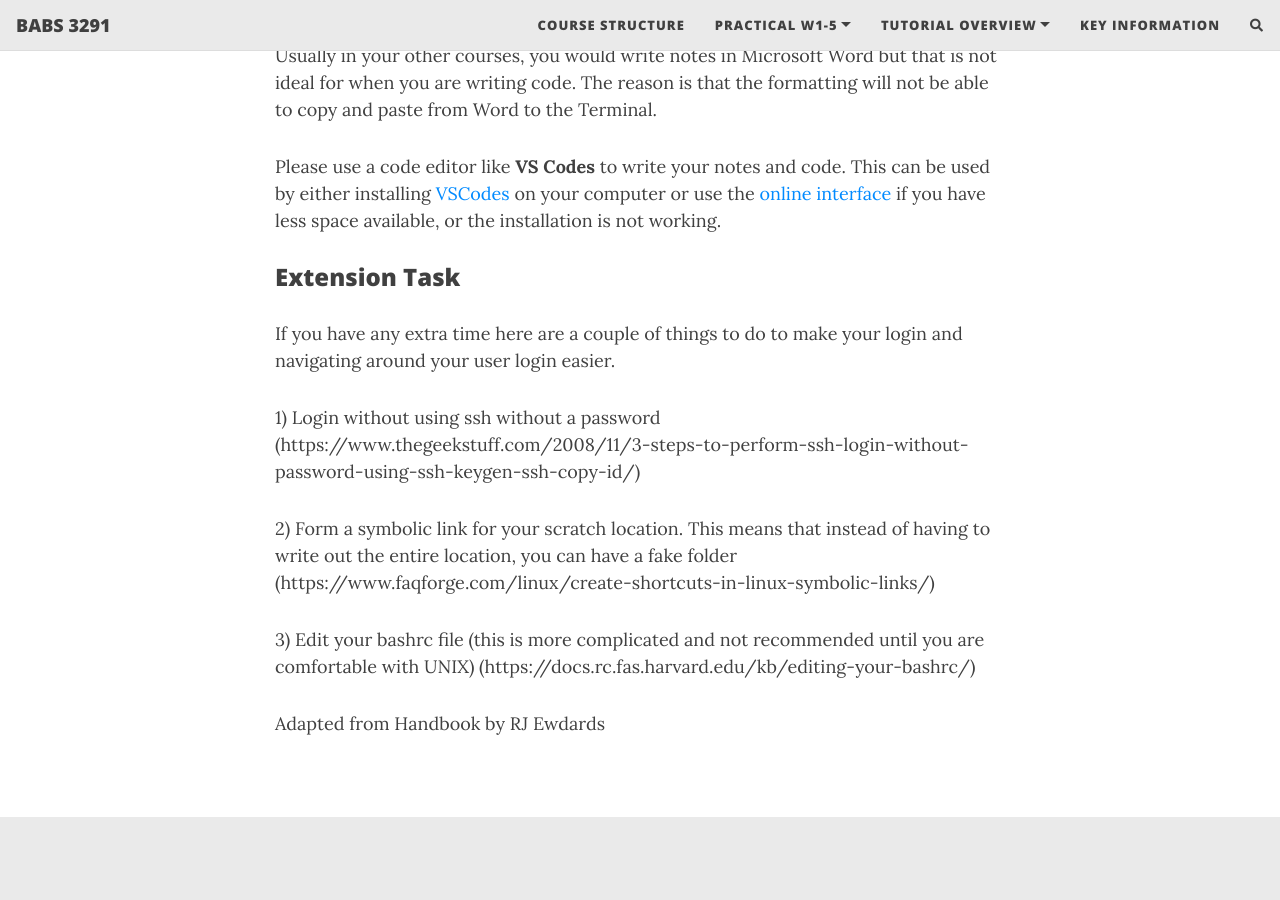
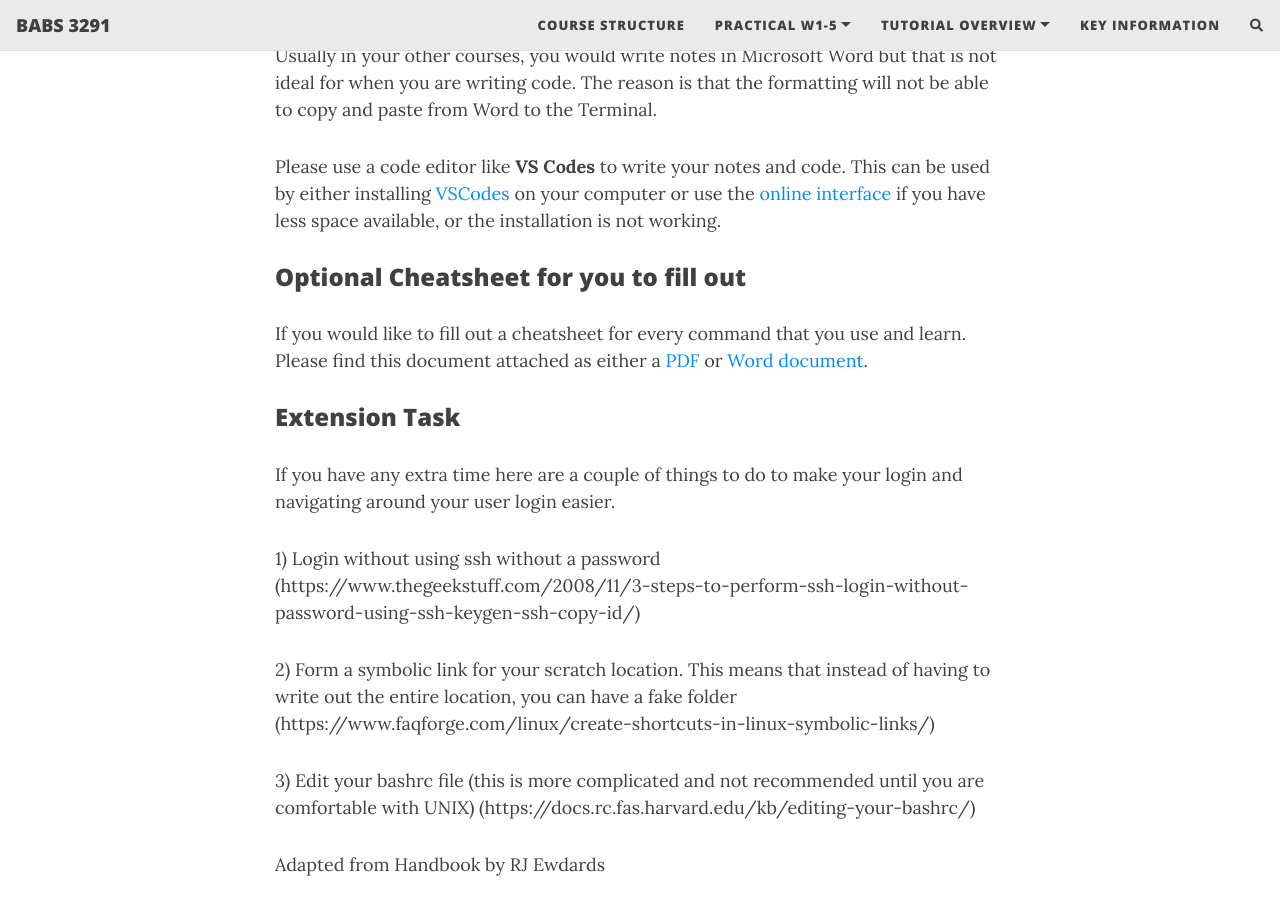
Before and after one commit to theheking/babs-rna-seq-2024, a Jekyll site: the page built from practical_overview/Week1A_SettingUpOnKatana.md, in a window 1280 px wide and 900 px high, scrolled down 4129 px. Built offline with Jekyll 4.4.1, drawn with Linux system fonts in a browser that asks for light colours; nearby versions of some CDN libraries; comment, search, counter and statistics services are not loaded.

Commit message:
Update Week1A_SettingUpOnKatana.md

```diff
--- a/practical_overview/Week1A_SettingUpOnKatana.md
+++ b/practical_overview/Week1A_SettingUpOnKatana.md
@@ -98,6 +98,9 @@ Usually in your other courses, you would write notes in Microsoft Word but that
 
 Please use a code editor like **VS Codes** to write your notes and code. This can be used by either installing [VSCodes](https://code.visualstudio.com) on your computer or use the [online interface](https://vscode.dev) if you have less space available, or the installation is not working.
 
+### Optional Cheatsheet for you to fill out
+If you would like to fill out a cheatsheet for every command that you use and learn. Please find this document attached as either a [PDF](https://github.com/theheking/babs-rna-seq-2024/blob/e7d091151545ca9da49a625995385348579b3df5/docs/Unix%20Cheatsheet.pdf) or [Word document](https://github.com/theheking/babs-rna-seq-2024/blob/e7d091151545ca9da49a625995385348579b3df5/docs/Unix%20Cheatsheet.docx).
+
 
 ### Extension Task
 If you have any extra time here are a couple of things to do to make your login and navigating around your user login easier.
```
